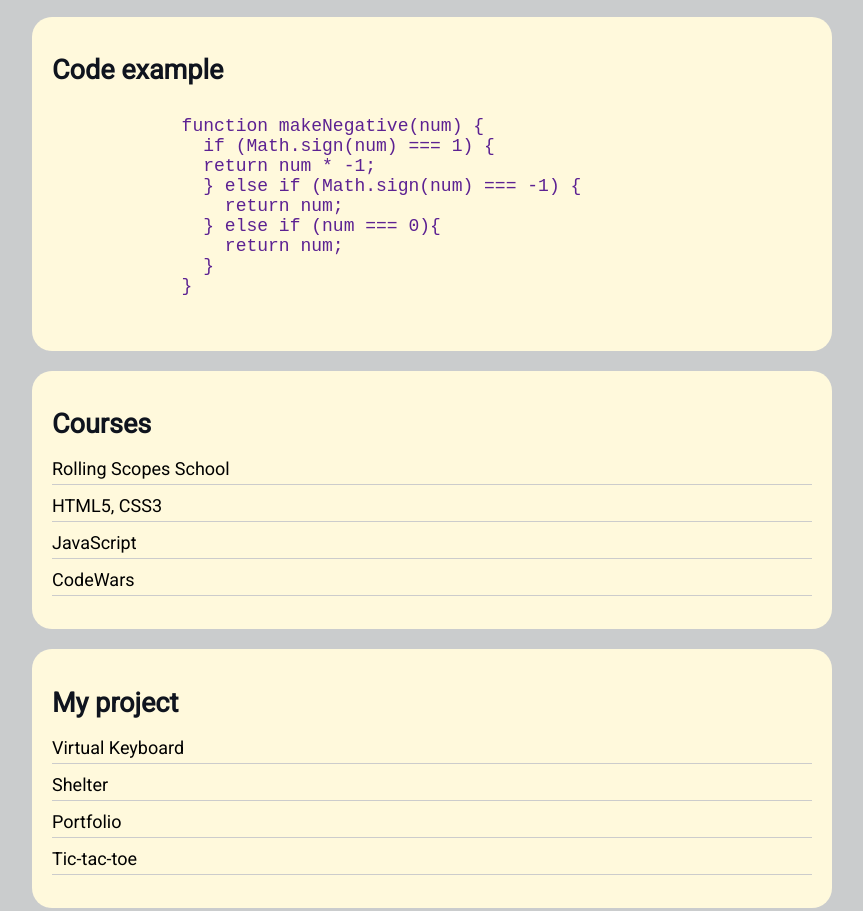
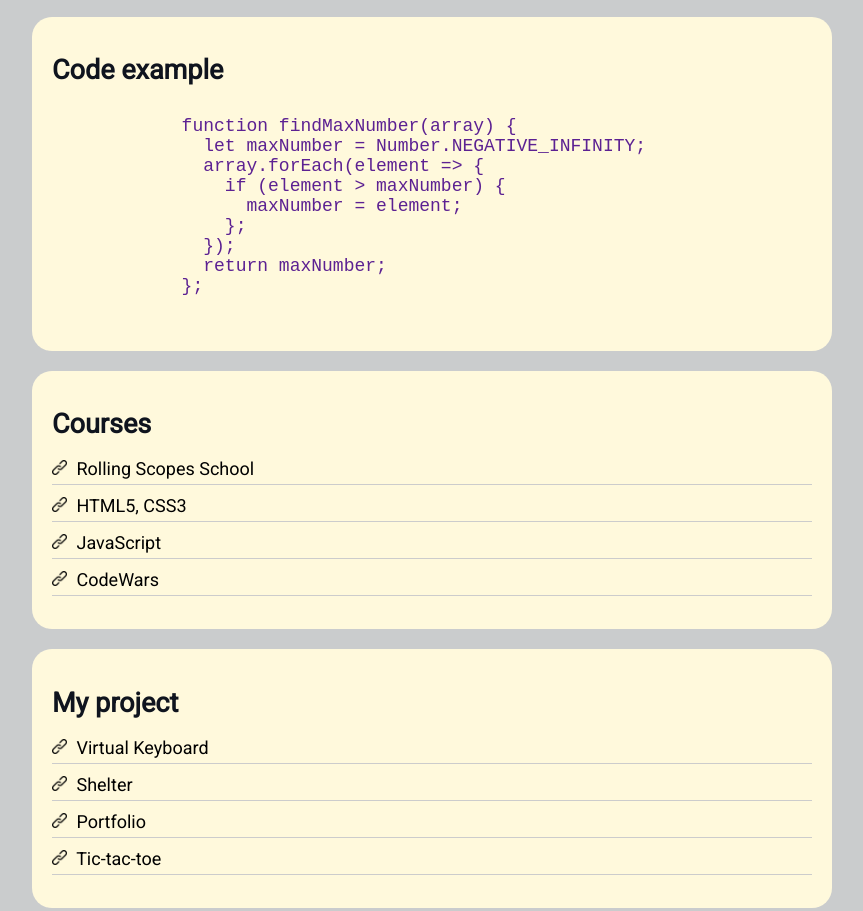
Before and after one commit to ALLaTk/rsschool-cv, a plain HTML site: page index.html in a window 1280 px wide. Shown: the part 828-1739 px from the top of the page, without its empty margins (208-1071 px from the left). Drawn offline with Linux system fonts and the light colour scheme.

Commit message:
refactor: raractor CV

```diff
--- a/index.html
+++ b/index.html
@@ -34,9 +34,9 @@
           <h3>Contacts</h3>
           <div class="info-nav">
             <ul class="list-contact">
-              <li><strong>Email:  regicter1810@mail.ru</strong></li>
-              <li><strong>Telegram:  @AL09La</strong></li>
-              <li><strong>Discord:  ALLaTk#0063</strong></li>
+              <li><strong>Email: regicter1810@mail.ru</strong></li>
+              <li><strong>Telegram: @AL09La</strong></li>
+              <li><strong>Discord: ALLaTk#0063</strong></li>
             </ul>
           </div>
         </div>
@@ -63,8 +63,7 @@
 
       <section id="about-me" class="card bg-yellow">
         <h2>About me</h2>
-          <p>I am a beginner web developer. I enjoy learning new things and learning the basics of programming. Programming is what
-          allows me to develop and not stand still. My goal is to become an experienced Front-end developer</p>
+          <p>I am a novice web developer. I like to learn new things and learn the basics of programming. Programming is what allows me to develop and not to stand still. My goal is to become an experienced Front-end developer.</p>
       </section>
 
       <section id="skills" class="card bg-yellow">
@@ -81,15 +80,15 @@
         <h2>Code example</h2>
         <pre class="code-example">
           <code class="code">
-            function makeNegative(num) {
-              if (Math.sign(num) === 1) {
-              return num * -1;
-              } else if (Math.sign(num) === -1) {
-                return num;
-              } else if (num === 0){
-                return num;
-              }
-            }
+            function findMaxNumber(array) {
+              let maxNumber = Number.NEGATIVE_INFINITY;
+              array.forEach(element => {
+                if (element > maxNumber) {
+                  maxNumber = element;
+                };
+              });
+              return maxNumber;
+            };
           </code>
         </pre>
       </section>
@@ -98,15 +97,19 @@
         <h2>Courses</h2>
         <ul class="link-list">
           <li>
+            <img class="link__img" src="assets/png/link.png" alt="link">
             <a href="https://rs.school/js/" target="_blank">Rolling Scopes School</a>
           </li>
           <li>
+            <img class="link__img" src="assets/png/link.png" alt="link">
             <a href="https://ru.code-basics.com/" target="_blank">HTML5, CSS3</a>
           </li>
           <li>
+            <img class="link__img" src="assets/png/link.png" alt="link">
             <a href="https://learn.javascript.ru/" target="_blank">JavaScript</a>
           </li>
           <li>
+            <img class="link__img" src="assets/png/link.png" alt="link">
             <a href="https://www.codewars.com/users/ALLaTk" target="_blank">CodeWars</a>
           </li>
         </ul>
@@ -116,15 +119,19 @@
         <h2>My project</h2>
         <ul class="link-list">
           <li class="link-code">
+            <img class="link__img" src="assets/png/link.png" alt="link">
             <a href="https://allatk.github.io/virtual-keyboard/" target="_blank">Virtual Keyboard</a>
           </li>
           <li class="link-code">
+            <img class="link__img" src="assets/png/link.png" alt="link">
             <a href="https://allatk.github.io/shelter/pages/main/" target="_blank">Shelter</a>
           </li>
           <li class="link-code">
+            <img class="link__img" src="assets/png/link.png" alt="link">
             <a href=https://rolling-scopes-school.github.io/allatk-JSFEPRESCHOOL/portfolio/ target="_blank">Portfolio</a>
           </li>
           <li class="link-code">
+            <img class="link__img" src="assets/png/link.png" alt="link">
             <a href=https://rolling-scopes-school.github.io/allatk-JSFEPRESCHOOL/tic-tac-toe/ target="_blank">Tic-tac-toe</a>
           </li>
         </ul>
--- a/style.css
+++ b/style.css
@@ -52,7 +52,6 @@ a {
 }
 
 a:hover {
-  text-decoration: none;
   color: rgba(51, 212, 218, 1);
   transition: .3s;
 }
@@ -131,14 +130,6 @@ a:hover {
   background: #fff9dc;
 }
 
-/* .bg-green {
-  background: #e5ffe7;
-} */
-
-/* .bg-red {
-  background: #ffe5e5;
-} */
-
 .code-example{
   margin: 0px;
   height: 240px;
@@ -163,6 +154,13 @@ a:hover {
   margin-bottom: 10px;
 }
 
+.link__img {
+  height: 15px;
+  width: 15px;
+  margin-right: 5px;
+  cursor: pointer;
+}
+
 .link-list {
   list-style: none;
   padding: 0;
```
Also changed, not shown: assets/png/link.png (added).
